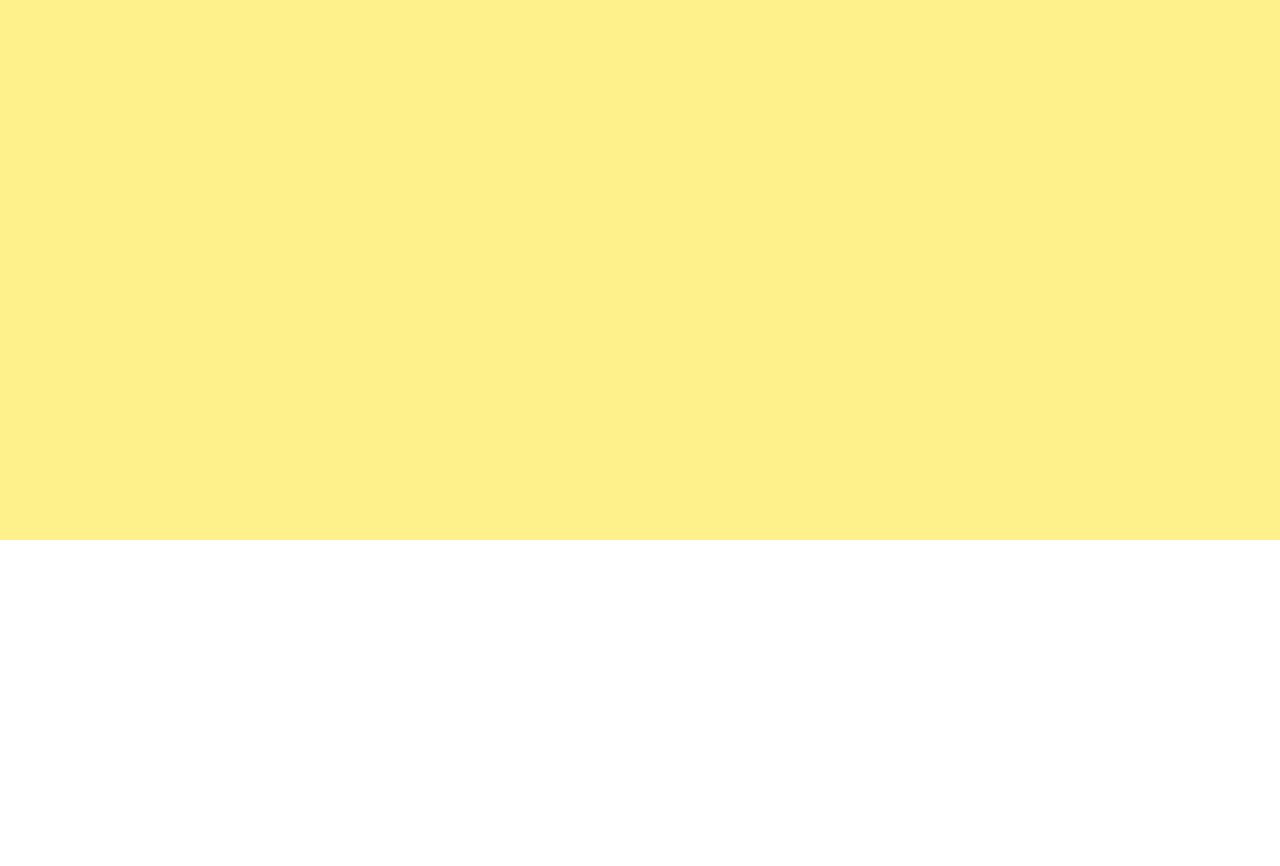
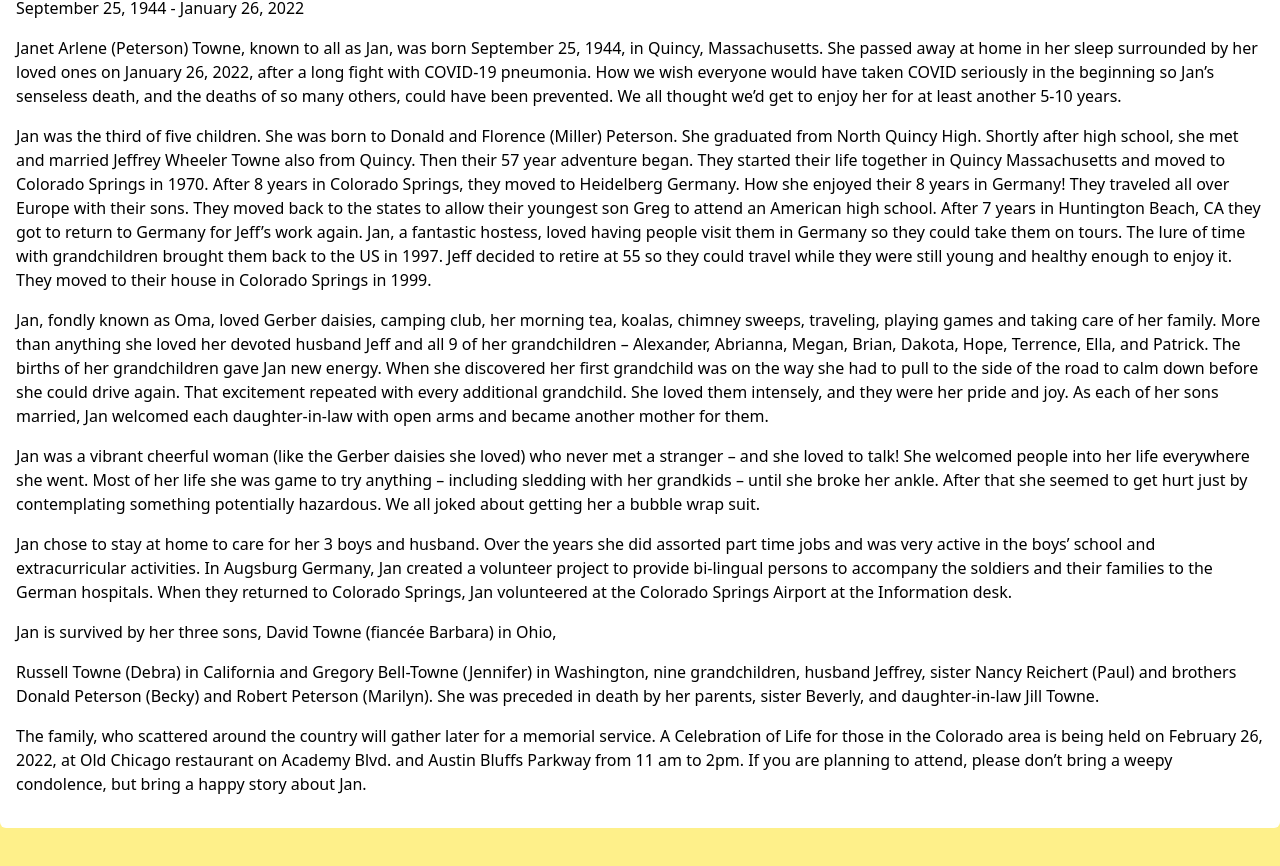
Before and after one commit to alexbbt/jan-towne, a Nuxt app: page /obituary in a window 1280 px wide. Shown: the part 276-1142 px from the top of the page. Before the commit the page ends 816 px from the top, so only its background shows below. Built offline with nearby package versions, Linux system fonts and the light colour scheme.

Commit message:
setup inital pages

```diff
--- a/components/TheHeader.vue
+++ b/components/TheHeader.vue
@@ -4,6 +4,7 @@
       <CoverPhoto />
     </div>
 
+    <nuxt-link to="/">
       <div class="px-6 pt-8 pb-10 rounded-md bg-white my-4">
         <div class="w-24 float-left">
           <ProgressiveImage
@@ -16,12 +17,13 @@
           />
         </div>
 
-      <h1 class="text-5xl text-center">
+        <h2 class="text-5xl text-center">
           Janet A. Towne
           <br>
           <small>Memorial</small>
-      </h1>
+        </h2>
       </div>
+    </nuxt-link>
   </header>
 </template>
 
--- a/layouts/default.vue
+++ b/layouts/default.vue
@@ -1,9 +1,9 @@
 <template>
-  <div class="w-100 h-vh bg-yellow-200">
+  <div class="w-100 h-vh bg-yellow-200 overflow-hidden">
     <div class="container mx-auto">
       <TheHeader />
 
-      <div class="px-4 rounded-md bg-white">
+      <div class="p-4 rounded-md bg-white mb-12">
         <Nuxt />
       </div>
     </div>
--- a/pages/index.vue
+++ b/pages/index.vue
@@ -1,5 +1,25 @@
 <template>
-  <p>Home Page</p>
+  <section>
+    <h1 class="text-4xl">
+      Celebration of Life
+    </h1>
+
+    <p class="text-l my-4">
+      June 25, 2022 in Colorado Springs, CO.
+    </p>
+
+    <p class="my-4">
+      The family will be holding a Celebration of Life service on June 25th, 2022
+      in Colorado Springs, Co. We are asking for those who wish to attend to please
+      RSVP at the link bellow so that we can ensure space to accommodate everyone.
+    </p>
+
+    <a
+      class="focus:outline-none text-white bg-lime-700 hover:bg-lime-800 focus:ring-4 focus:ring-lime-300 font-medium rounded-lg text-sm px-5 py-2.5 mr-2 mb-2 dark:bg-lime-600 dark:hover:bg-lime-700 dark:focus:ring-lime-800"
+      href="https://google.com"
+      target="_blank"
+    >RSVP for Service</a>
+  </section>
 </template>
 
 <script>
--- /dev/null
+++ b/pages/obituary.vue
@@ -0,0 +1,89 @@
+<template>
+  <section>
+    <h1 class="text-4xl">
+      Obituary - Janet (Jan) Arlene Peterson Towne
+    </h1>
+
+    <p class="text-l my-4">
+      September 25, 1944 - January 26, 2022
+    </p>
+
+    <p class="my-4">
+      Janet Arlene (Peterson) Towne, known to all as Jan, was born September 25, 1944, in Quincy,
+      Massachusetts.  She passed away at home in her sleep surrounded by her loved ones on
+      January 26, 2022, after a long fight with COVID-19 pneumonia.  How we wish everyone would
+      have taken COVID seriously in the beginning so Jan’s senseless death, and the deaths of so
+      many others, could have been prevented.  We all thought we’d get to enjoy her for at
+      least another 5-10 years.
+    </p>
+
+    <p class="my-4">
+      Jan was the third of five children. She was born to Donald and Florence (Miller) Peterson.
+      She graduated from North Quincy High.  Shortly after high school, she met and married Jeffrey
+      Wheeler Towne also from Quincy. Then their 57 year adventure began.  They started their life
+      together in Quincy Massachusetts and moved to Colorado Springs in 1970. After 8 years in
+      Colorado Springs, they moved to Heidelberg Germany.  How she enjoyed their 8 years in Germany!
+      They traveled all over Europe with their sons.  They moved back to the states to allow their
+      youngest son Greg to attend an American high school.   After 7 years in Huntington Beach, CA
+      they got to return to Germany for Jeff’s work again.  Jan, a fantastic hostess, loved having
+      people visit them in Germany so they could take them on tours.  The lure of time with
+      grandchildren brought them back to the US in 1997.  Jeff decided to retire at 55 so they
+      could travel while they were still young and healthy enough to enjoy it.  They moved to
+      their house in Colorado Springs in 1999.
+    </p>
+
+    <p class="my-4">
+      Jan, fondly known as Oma, loved Gerber daisies, camping club, her morning tea, koalas,
+      chimney sweeps, traveling, playing games and taking care of her family.  More than anything
+      she loved her devoted husband Jeff and all 9 of her grandchildren – Alexander, Abrianna,
+      Megan, Brian, Dakota, Hope, Terrence, Ella, and Patrick.  The births of her grandchildren
+      gave Jan new energy.  When she discovered her first grandchild was on the way she had to
+      pull to the side of the road to calm down before she could drive again.  That excitement
+      repeated with every additional grandchild.  She loved them intensely, and they were her
+      pride and joy.  As each of her sons married, Jan welcomed each daughter-in-law with open
+      arms and became another mother for them.
+    </p>
+
+    <p class="my-4">
+      Jan was a vibrant cheerful woman (like the Gerber daisies she loved) who never met a
+      stranger – and she loved to talk!  She welcomed people into her life everywhere she went.
+      Most of her life she was game to try anything – including sledding with her grandkids –
+      until she broke her ankle.  After that she seemed to get hurt just by contemplating
+      something potentially hazardous. We all joked about getting her a bubble wrap suit.
+    </p>
+
+    <p class="my-4">
+      Jan chose to stay at home to care for her 3 boys and husband.  Over the years she did
+      assorted part time jobs and was very active in the boys’ school and extracurricular
+      activities.  In Augsburg Germany, Jan created a volunteer project to provide bi-lingual
+      persons to accompany the soldiers and their families to the German hospitals.   When they
+      returned to Colorado Springs, Jan volunteered at the Colorado Springs Airport at the
+      Information desk.
+    </p>
+
+    <p class="my-4">
+      Jan is survived by her three sons, David Towne (fiancée Barbara) in Ohio,
+    </p>
+
+    <p class="my-4">
+      Russell Towne (Debra) in California and Gregory Bell-Towne (Jennifer) in Washington,
+      nine grandchildren, husband Jeffrey, sister Nancy Reichert (Paul) and brothers Donald
+      Peterson (Becky) and Robert Peterson (Marilyn). She was preceded in death by her parents,
+      sister Beverly, and daughter-in-law Jill Towne.
+    </p>
+
+    <p class="my-4">
+      The family, who scattered around the country will gather later for a memorial service.
+      A Celebration of Life for those in the Colorado area is being held on February 26, 2022,
+      at Old Chicago restaurant on Academy Blvd. and Austin Bluffs Parkway from 11 am to 2pm.
+      If you are planning to attend, please don’t bring a weepy condolence, but
+      bring a happy story about Jan.
+    </p>
+  </section>
+</template>
+
+<script>
+export default {
+  name: 'ObituaryPage'
+}
+</script>
```
Lines whose indentation alone changed are shown as unchanged.
